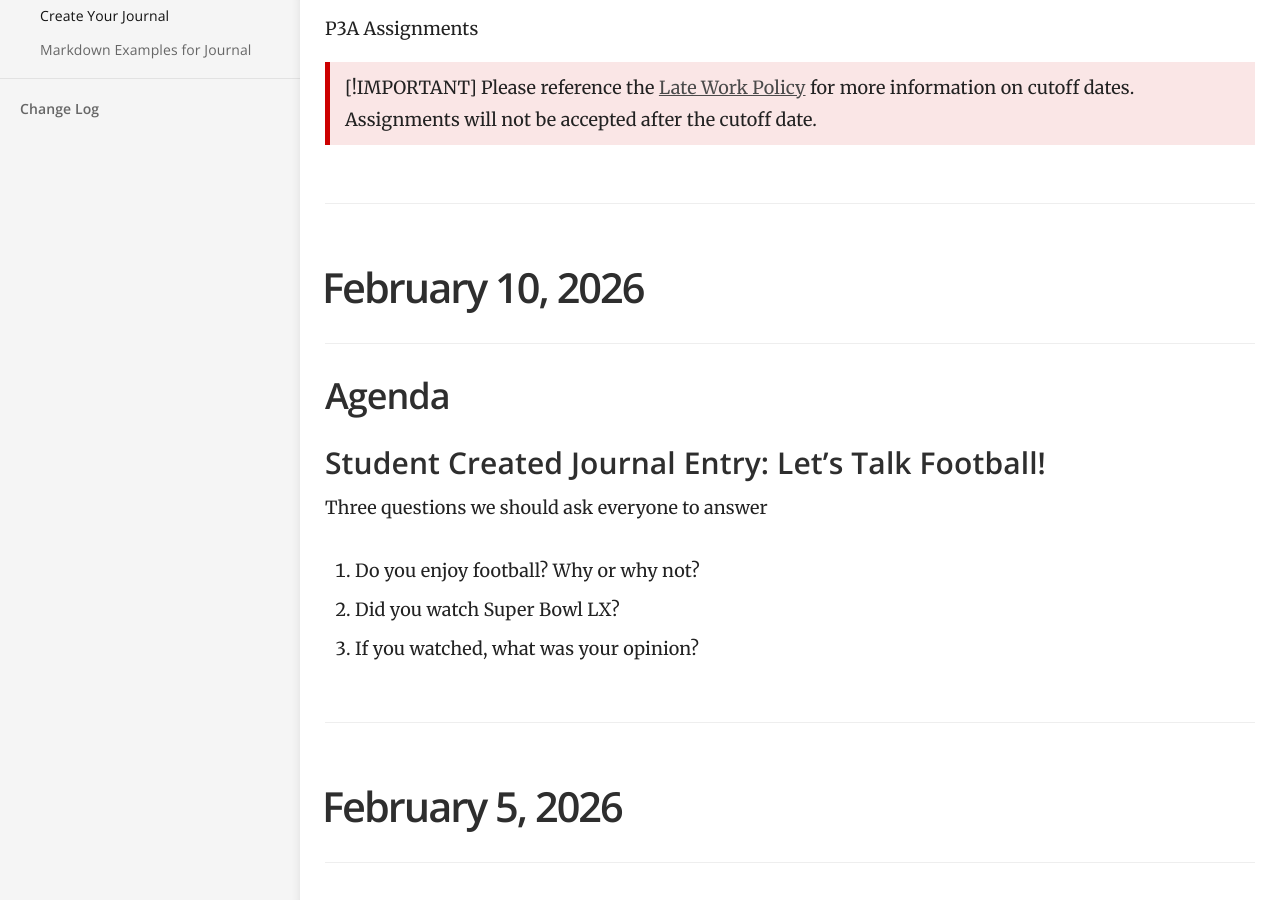
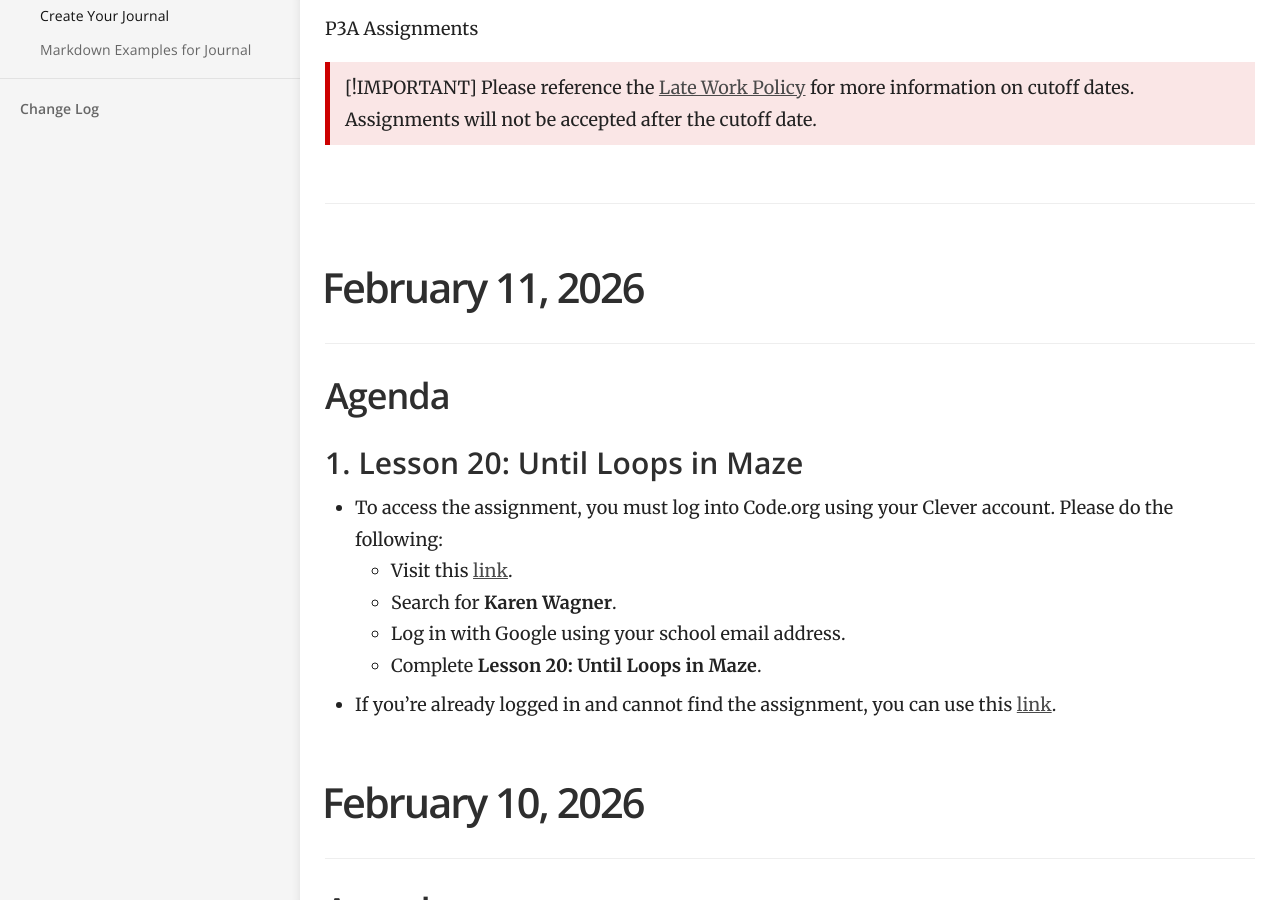
Before and after one commit to mswhitby/classroom, a Jekyll site: the page built from _docs/classes/1st.md, in a window 1280 px wide and 900 px high, scrolled down 636 px. Built offline with Jekyll 4.4.1, drawn with Linux system fonts in a browser that asks for light colours.

Commit message:
Updated lessons

```diff
--- a/_docs/classes/1st.md
+++ b/_docs/classes/1st.md
@@ -163,6 +163,20 @@ order: 1
 > Please reference the [Late Work Policy](https://github.com/mswhitby/classroom/blob/main/_docs/resources/late_work.md) for more information on cutoff dates. Assignments will not be accepted after the cutoff date.
 
 ****
+
+# February 11, 2026
+
+## Agenda
+
+### 1. Lesson 20: Until Loops in Maze
+- To access the assignment, you must log into Code.org using your Clever account. Please do the following:
+    - Visit this [link](https://clever.com/oauth/district-picker?client_id=2f27405716644a951b23&redirect_uri=https%3A%2F%2Fstudio.code.org%2Fusers%2Fauth%2Fclever%2Fcallback&response_type=code&state=ede33ff61289cf32708a0f54079cdd23e31d0b0a02b0e0e8).
+    - Search for **Karen Wagner**.
+    - Log in with Google using your school email address.
+    - Complete **Lesson 20: Until Loops in Maze**.
+
+- If you're already logged in and cannot find the assignment, you can use this [link](https://studio.code.org/courses/express-2025/units/1/lessons/20/levels/1).
+
 
 # February 10, 2026
 
```
